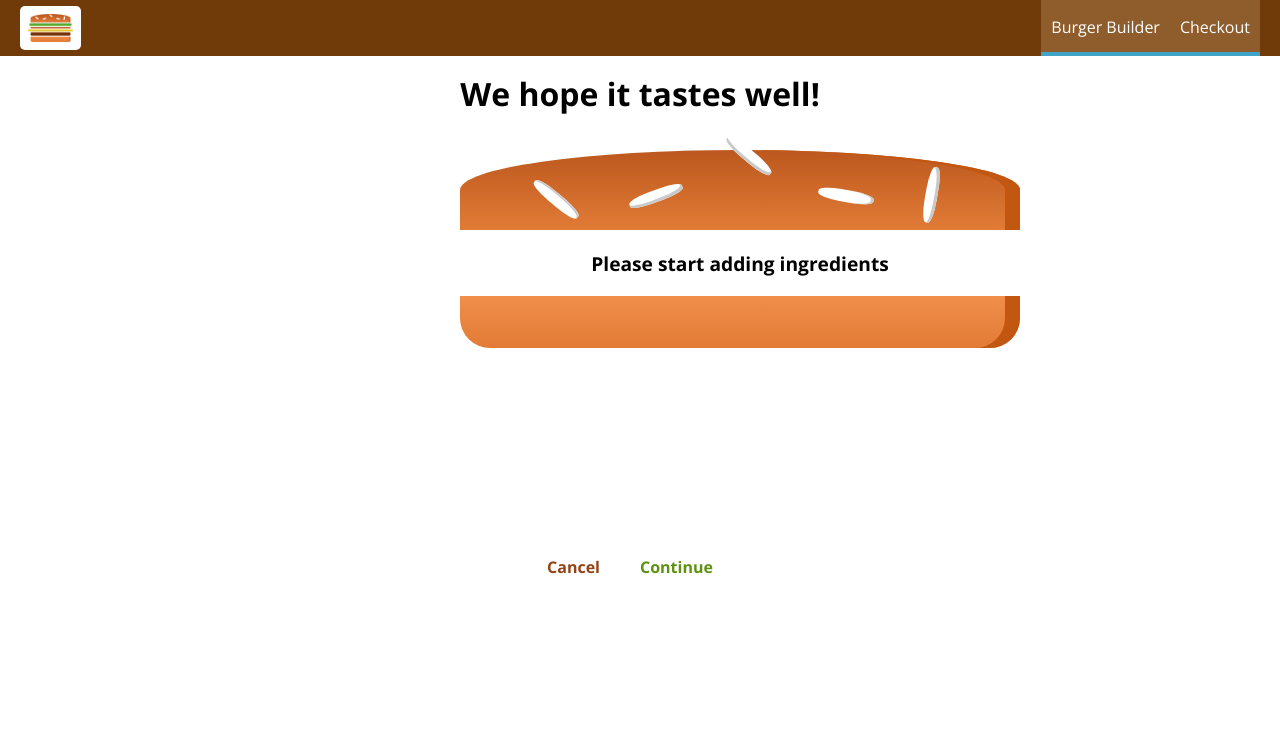
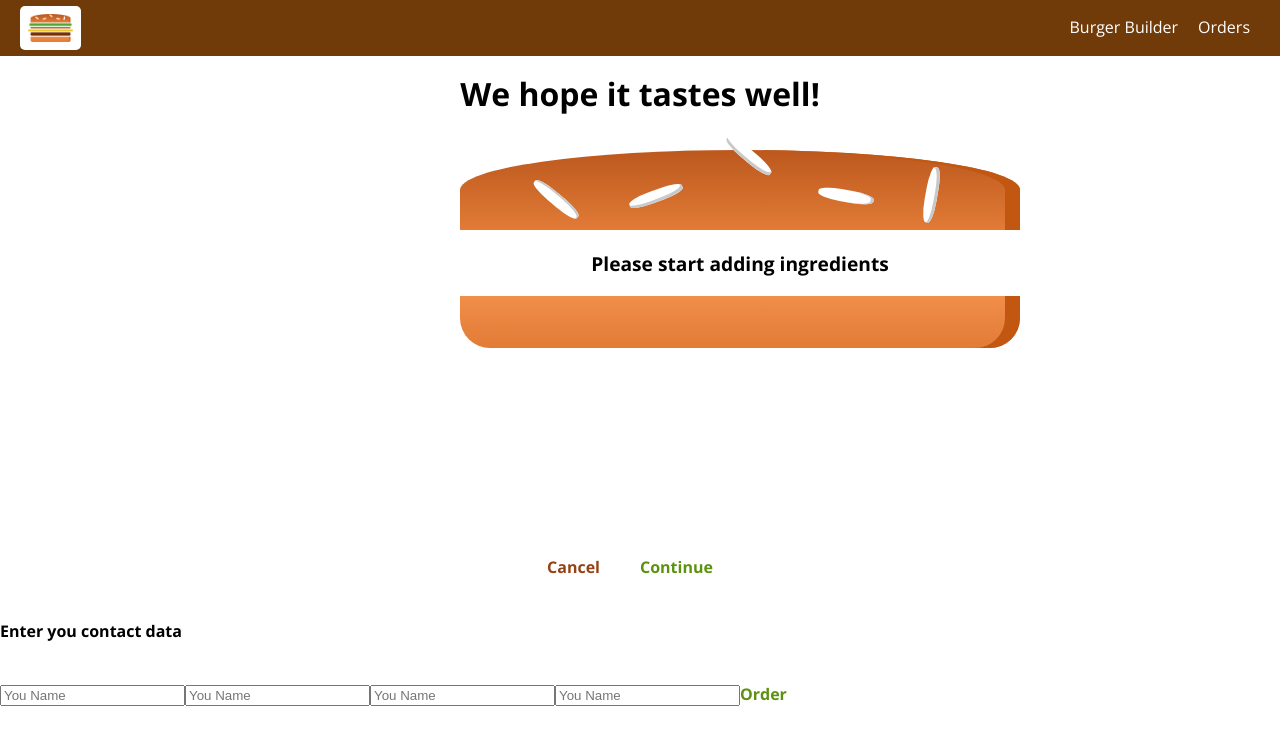
Before and after one commit to diegorochawebdg/burger-builder, a React (Create React App) app: page /checkout in a window 1280 px wide. Both pictures are taken after a click on the button "Continue". Shown: the top 744 px of the page. Built offline with nearby package versions, Linux system fonts and the light colour scheme.

Commit message:
order received from firebase

```diff
--- a/src/App.tsx
+++ b/src/App.tsx
@@ -1,9 +1,10 @@
 import React, { Component } from 'react';
 import { Route, Switch } from 'react-router-dom';
 
-import Layout from './containers/Layout/Layout'
-import BurgerBuilder from './containers/BurgerBuilder/BurgerBuilder'
+import BurgerBuilder from './containers/BurgerBuilder/BurgerBuilder';
 import Checkout from './containers/Checkout/Checkout';
+import Layout from './containers/Layout/Layout';
+import Orders from './containers/Orders';
 
 class App extends Component {
   render() {
@@ -12,6 +13,7 @@ class App extends Component {
         <Layout>
           <Switch>
             <Route path="/checkout" component={Checkout} />
+            <Route path="/orders" component={Orders} />
             <Route path="/" component={BurgerBuilder} />
           </Switch>
         </Layout>
--- a/src/components/Navigation/NavigationItems/NavigationItem/NavigationItem.tsx
+++ b/src/components/Navigation/NavigationItems/NavigationItem/NavigationItem.tsx
@@ -1,15 +1,17 @@
 import React from 'react'
 
 import classes from './NavigationItem.module.scss'
+import { NavLink } from 'react-router-dom'
 
 const NavigationItem = (props: any) => {
   return (
     <li className={classes.NavigationItem}>
-      <a
-        href={props.link}
-        className={props.active ? classes.active : undefined}>
+      <NavLink
+        to={props.link}
+        exact
+        activeClassName={classes.active}>
         {props.children}
-      </a>
+      </NavLink>
     </li>
   )
 }
--- a/src/components/Navigation/NavigationItems/NavigationItems.tsx
+++ b/src/components/Navigation/NavigationItems/NavigationItems.tsx
@@ -6,12 +6,8 @@ import NavigationItem from './NavigationItem/NavigationItem'
 const NavigationItems = () => {
   return (
     <ul className={classes.NavigationItems}>
-      <NavigationItem
-        link="/"
-        active>Burger Builder</NavigationItem>
-      <NavigationItem
-        link="/"
-        active>Checkout</NavigationItem>
+      <NavigationItem link="/">Burger Builder</NavigationItem>
+      <NavigationItem link="/orders">Orders</NavigationItem>
     </ul>
   )
 }
--- /dev/null
+++ b/src/components/Order/Order/index.tsx
@@ -0,0 +1,25 @@
+import React from 'react';
+
+const Order: React.FC = (props: any) => {
+  const ingredients = [];
+
+  for (let ingredientName in props.ingredients) {
+    ingredients.push({
+      name: ingredientName,
+      amount: props.ingredients[ingredientName],
+    })
+  }
+
+  const ingredientOutput = ingredients.map(ig => {
+    return <span key={ig.name}>{ig.name} ({ig.amount})</span>
+  })
+
+  return (
+    <div>
+      <p>Ingredients: {ingredientOutput}</p>
+      <p>Price: <strong>USD {Number.parseFloat(props.price.toFixed(2))}</strong></p>
+    </div>
+  );
+}
+
+export default Order;
--- a/src/containers/BurgerBuilder/BurgerBuilder.tsx
+++ b/src/containers/BurgerBuilder/BurgerBuilder.tsx
@@ -105,45 +105,11 @@ class BurgerBuilder extends Component<any> {
   }
 
   purchaseContinueHandler = () => {
-    // this.setState({
-    //   loading: true,
-    // })
-    // const order = {
-    //   ingredients: this.state.ingredients,
-    //   price: this.state.totalPrice,
-    //   customer: {
-    //     name: "Jubileu",
-    //     address: {
-    //       street: 'Rua dos bobos',
-    //       zipCode: '123345',
-    //       country: 'Tangamandápio',
-    //     },
-    //     email: 'lalala@hahaha.com',
-    //   },
-    //   deliveryMethod: 'fastest',
-    // }
-
-    // Axios.post(
-    //   '/orders.json',
-    //   order,
-    // )
-    // .then(response => {
-    //   this.setState({
-    //     loading: false,
-    //     purchasing: false,
-    //   })
-    // })
-    // .catch(error => {
-    //   console.log('error => ', error);
-    //   this.setState({
-    //     loading: false,
-    //     purchasing: false,
-    //   })
-    // });
     const queryParams = [];
     for (let i in this.state.ingredients) {
       queryParams.push(encodeURIComponent(i) + '=' +  encodeURIComponent(this.state.ingredients[i]))
     }
+    queryParams.push(`price=${this.state.totalPrice}`);
     const queryString = queryParams.join('&');
     this.props.history.push({
       pathname: '/checkout',
--- a/src/containers/Checkout/Checkout.tsx
+++ b/src/containers/Checkout/Checkout.jsx
@@ -1,18 +1,27 @@
 import React, { Component } from 'react'
 import CheckoutSummary from '../../components/Order/CheckoutSummary'
+import ContactData from './ContactData';
+import { Route } from 'react-router-dom';
 
-class Checkout extends Component<any> {
+class Checkout extends Component {
   state = {
     ingredients: {},
+    price: 0,
   }
-  componentDidMount() {
-    const query: any = new URLSearchParams(this.props.location.search);
-    const ingredients: any = {};
+  componentWillMount() {
+    const query = new URLSearchParams(this.props.location.search);
+    const ingredients = {};
+    let price = 0;
     for (let param of query.entries()) {
-      ingredients[param[0]] = +param[1];
+      if (param[0] === 'price') {
+        price = param[1];
+      } else {
+        ingredients[param[0]] = +param[1];
+      }
     }
     this.setState({
       ingredients: ingredients,
+      totalPrice: price,
     })
   }
 
@@ -31,6 +40,9 @@ class Checkout extends Component<any> {
           ingredients={this.state.ingredients}
           checkoutCancelled={this.checkoutCancelledHandler}
           checkoutContinued={this.checkoutContinuedHandler}/>
+        <Route
+          path={this.props.match.path + '/contact-data'}
+          render={(props) => (<ContactData ingredients={this.state.ingredients} price={this.state.totalPrice} {...props} />)} />
       </div>
     )
   }
--- /dev/null
+++ b/src/containers/Checkout/ContactData/index.tsx
@@ -0,0 +1,78 @@
+import React, { Component } from 'react'
+import Button from '../../../components/UI/Button/Button'
+import Axios from '../../../axios-orders';
+import Spinner from '../../../components/UI/Spinner/Spinner';
+
+export class ContactData extends Component<any> {
+  state: any = {
+    name: '',
+    email: '',
+    address: {
+      street: '',
+      postaCode: '',
+    },
+    loading: false,
+  }
+
+  orderHandler = (event: any) => {
+    event.preventDefault();
+
+    this.setState({
+      loading: true,
+    })
+    const order = {
+      ingredients: this.props.ingredients,
+      price: this.props.price,
+      customer: {
+        name: "Jubileu",
+        address: {
+          street: 'Rua dos bobos',
+          zipCode: '123345',
+          country: 'Tangamandápio',
+        },
+        email: 'lalala@hahaha.com',
+      },
+      deliveryMethod: 'fastest',
+    }
+
+    Axios.post(
+      '/orders.json',
+      order,
+    )
+    .then(() => {
+      this.setState({
+        loading: false,
+      });
+      this.props.history.push('/');
+    })
+    .catch(error => {
+      console.log('error => ', error);
+      this.setState({
+        loading: false,
+      })
+    });
+  }
+
+  render () {
+    let form = (
+      <form>
+          <input type="text" name="name" placeholder="You Name" />
+          <input type="text" name="email" placeholder="You Name" />
+          <input type="text" name="street" placeholder="You Name" />
+          <input type="text" name="postal" placeholder="You Name" />
+          <Button btnType="Success" clicked={this.orderHandler}>Order</Button>
+        </form>
+    );
+    if (this.state.loading) {
+      form = <Spinner />
+    }
+    return (
+      <div>
+        <h4>Enter you contact data</h4>
+        {form}
+      </div>
+    )
+  }
+}
+
+export default ContactData
--- /dev/null
+++ b/src/containers/Orders/index.jsx
@@ -0,0 +1,48 @@
+import React, { Component } from 'react'
+import Order from '../../components/Order/Order'
+import Axios from '../../axios-orders'
+import WithErrorHandler from '../WithErrorHandler/WithErrorHandler'
+
+export class Orders extends Component {
+  state = {
+    orders: [],
+    loading: true,
+  }
+
+  componentDidMount() {
+    Axios.get('/orders.json')
+      .then(res => {
+        const fetchedOrders = [];
+        for (let key in res.data) {
+          fetchedOrders.push({
+            ...res.data[key],
+            id: key,
+          });
+        }
+        this.setState({
+          loading: false,
+          orders: fetchedOrders,
+        })
+      })
+      .catch(error => {
+        this.setState({
+          loading: false,
+        })
+      })
+  }
+
+  render() {
+    return (
+      <div>
+        {this.state.orders.map((order) => (
+          <Order
+            key={order.id}
+            ingredients={order.ingredients}
+            price={+order.price} />
+        ))}
+      </div>
+    )
+  }
+}
+
+export default WithErrorHandler(Orders, Axios);
```
